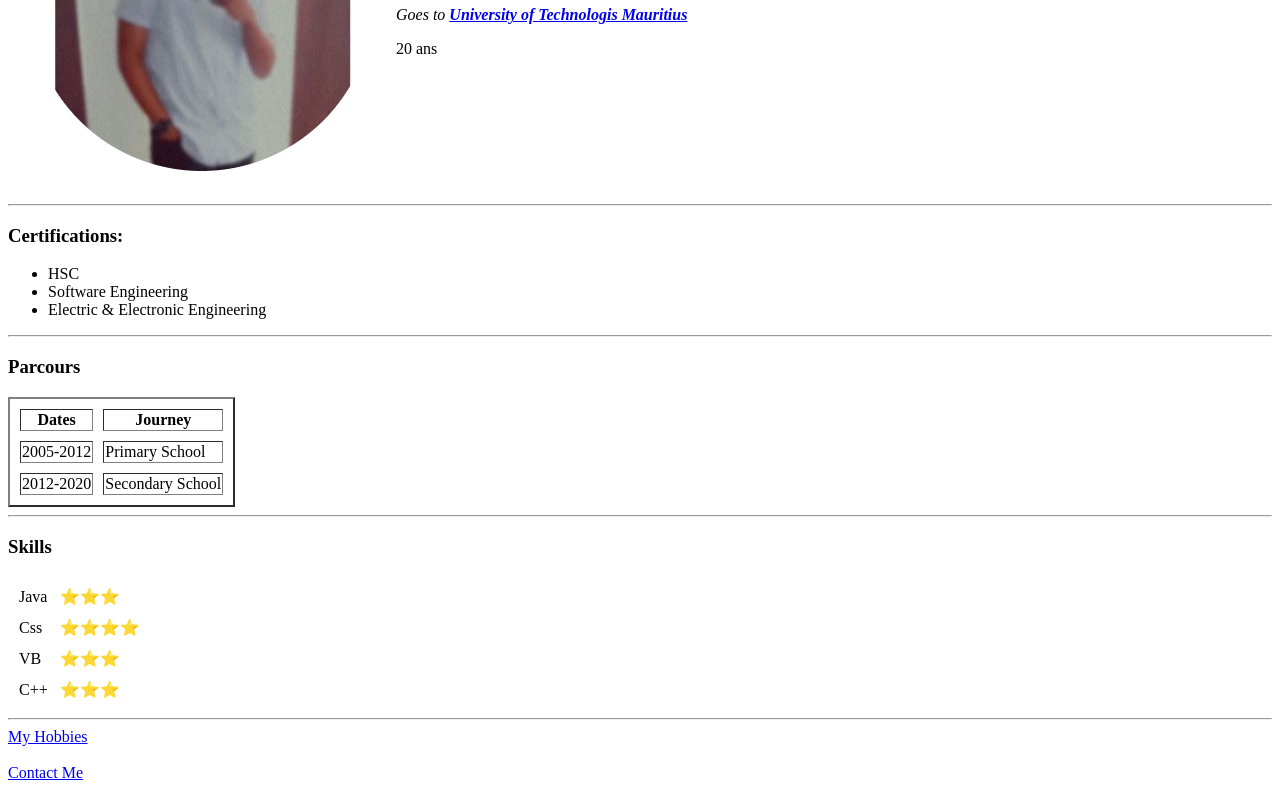
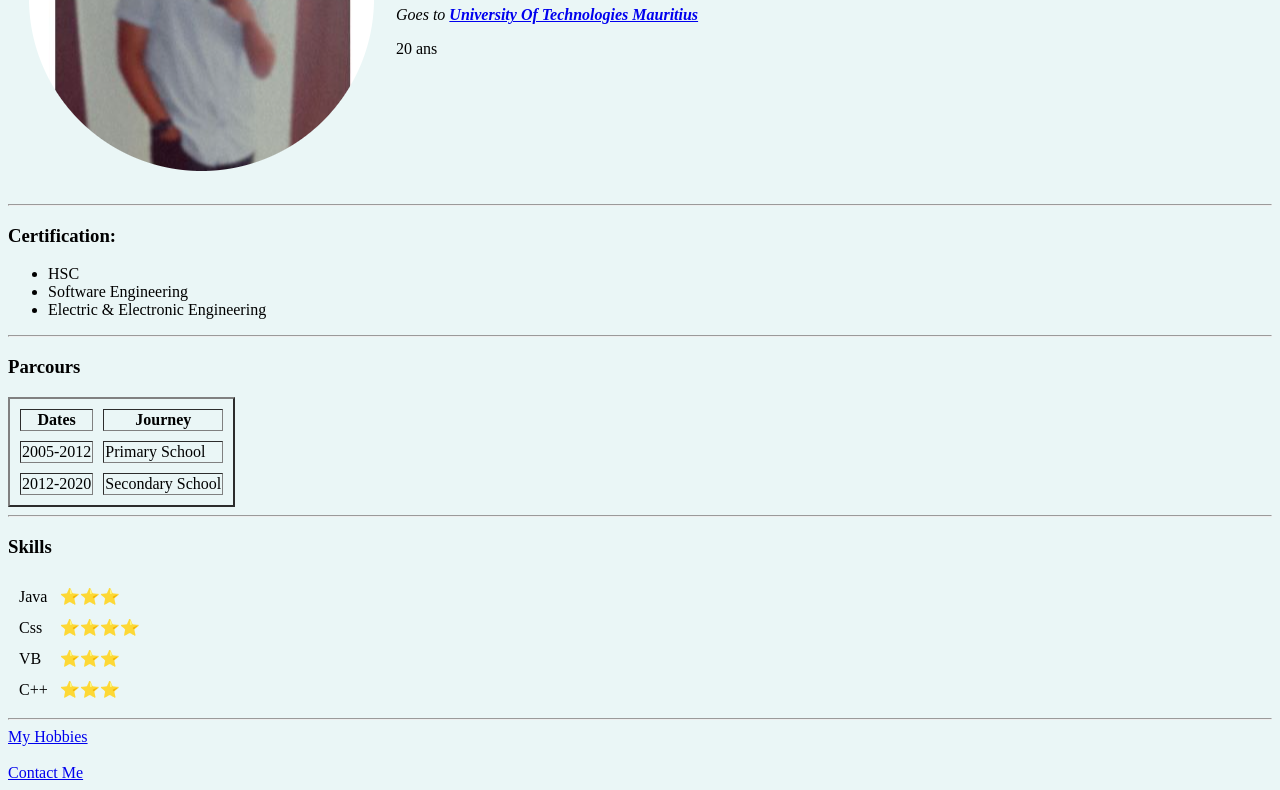
Before and after one commit to Owasil/test, a plain HTML site: page index.html in a window 1280 px wide. Shown: the part 203-993 px from the top of the page. Drawn offline with Linux system fonts and the light colour scheme.

Commit message:
Modified index 2

```diff
--- a/index.html
+++ b/index.html
@@ -6,19 +6,19 @@
   <title>Saqib's Personal Site</title>
 </head>
 
-<body>
+<body style="background-color: #EAF6F6;">
   <table cellspacing=20>
     <tr>
       <td><img src="Images/Saqib-modified.png" alt="Saqib Owasil sa"></td>
       <td>
         <h1>Saqib Owasil</h1>
-        <p><em>Goes to <strong><a href="http://www.utm.ac.mu/index.php/en/">University of Technologis Mauritius</a></strong></em></p>
+        <p><em>Goes to <strong><a href="http://www.utm.ac.mu/index.php/en/">University Of Technologies Mauritius</a></strong></em></p>
         <p>20 ans</p>
       </td>
     </tr>
   </table>
   <hr>
-  <h3>Certifications:</h3>
+  <h3>Certification:</h3>
   <ul>
 
     <li>HSC</li>
@@ -68,6 +68,7 @@
         <td>C++</td>
         <td>⭐⭐⭐</td>
       </tr>
+
     </tbody>
 
   </table>
```
